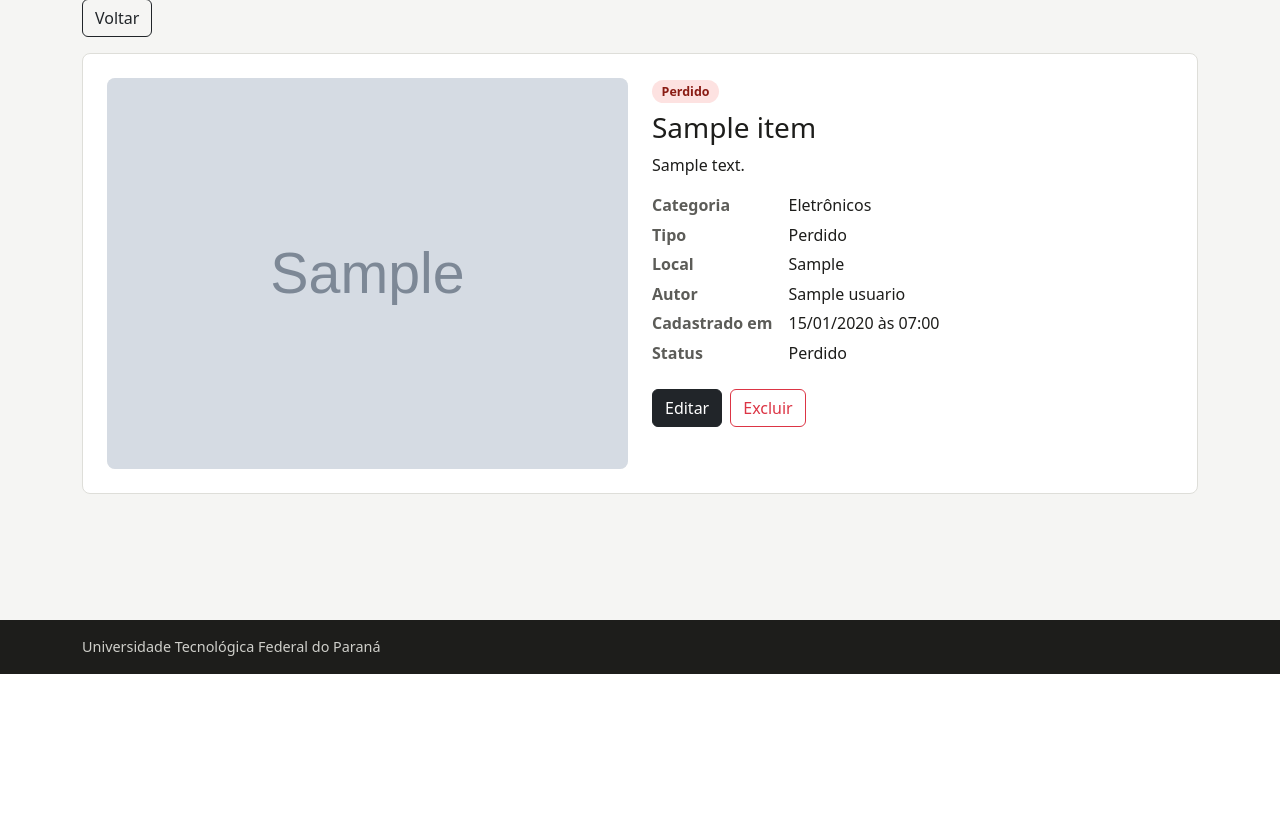
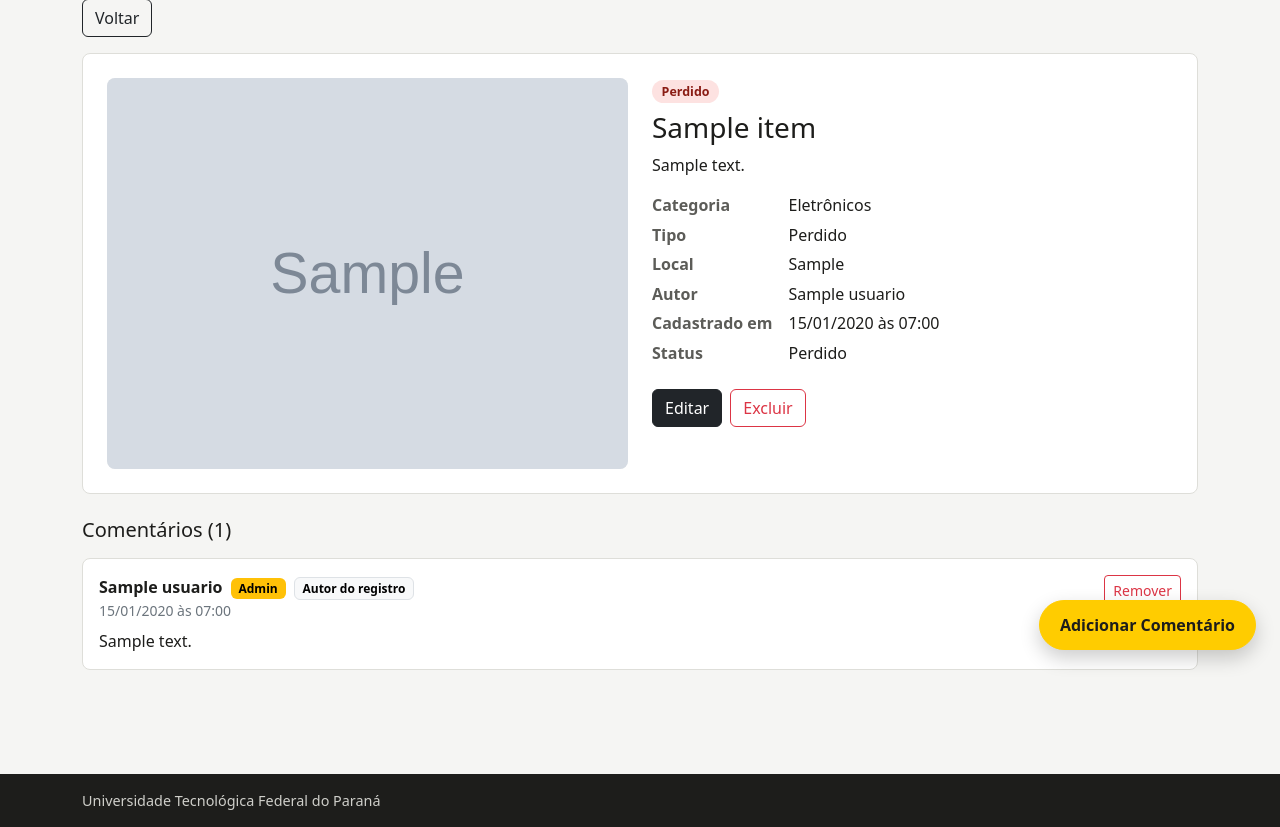
Before and after one commit to amand4morais/achados-perdidos-utfpr, a Django app: page /itens/1/ in a window 1280 px wide. Shown: the part 126-953 px from the top of the page. Before the commit the page ends 800 px from the top, so only its background shows below. Run offline with Django 5.2, Linux system fonts and the light colour scheme; a user stored in the database is signed in; tables that the repository leaves empty hold one stand-in row (values such as "Sample post"); grey boxes marked "Sample" are stand-in pictures.

Commit message:
adiciona comentários nos itens e moderação pelo adm

```diff
--- a/itens/forms.py
+++ b/itens/forms.py
@@ -4,7 +4,7 @@ from django import forms
 
 from contas.forms import CamposBootstrapMixin
 
-from .models import Item
+from .models import Comentario, Item
 
 EXTENSOES_PERMITIDAS = {".jpg", ".jpeg", ".png"}
 TIPOS_PERMITIDOS = {"image/jpeg", "image/png", "image/pjpeg"}
@@ -81,3 +81,18 @@ class FormularioFiltro(forms.Form):
         choices=[("", "Todos")] + list(Item.Status.choices),
         widget=forms.Select(attrs={"class": "form-select"}),
     )
+
+
+class FormularioComentario(CamposBootstrapMixin, forms.ModelForm):
+    class Meta:
+        model = Comentario
+        fields = ["texto"]
+        widgets = {
+            "texto": forms.Textarea(attrs={"rows": 4, "maxlength": 1000, "placeholder": "Escreva sua mensagem"}),
+        }
+
+    def clean_texto(self):
+        texto = self.cleaned_data["texto"].strip()
+        if not texto:
+            raise forms.ValidationError("Escreva alguma coisa antes de salvar.")
+        return texto
--- a/itens/models.py
+++ b/itens/models.py
@@ -1,6 +1,7 @@
 from django.conf import settings
 from django.db import models
 from django.db.models import Q
+from django.urls import reverse
 
 from .validadores import validar_imagem
 
@@ -61,6 +62,9 @@ class Item(models.Model):
         if self._state.adding and not self.status:
             self.status = self.status_inicial_para(self.tipo)
         super().save(*args, **kwargs)
+
+    def get_absolute_url(self):
+        return reverse("detalhes", args=[self.pk])
 
     def registrar_historico(self, usuario, status_anterior, observacao=""):
         return HistoricoStatus.objects.create(
--- a/itens/urls.py
+++ b/itens/urls.py
@@ -8,4 +8,6 @@ urlpatterns = [
     path("itens/<int:pk>/", views.detalhes, name="detalhes"),
     path("itens/<int:pk>/editar/", views.editar, name="editar"),
     path("itens/<int:pk>/excluir/", views.excluir, name="excluir"),
+    path("itens/<int:pk>/comentarios/", views.comentar, name="comentar"),
+    path("comentarios/<int:pk>/excluir/", views.excluir_comentario, name="excluir_comentario"),
 ]
--- a/itens/views.py
+++ b/itens/views.py
@@ -6,8 +6,8 @@ from django.db import transaction
 from django.shortcuts import get_object_or_404, redirect, render
 from django.views.decorators.http import require_POST
 
-from .forms import FormularioEdicaoItem, FormularioFiltro, FormularioItem
-from .models import Item
+from .forms import FormularioComentario, FormularioEdicaoItem, FormularioFiltro, FormularioItem
+from .models import Comentario, Item
 
 ITENS_POR_PAGINA = 12
 
@@ -49,12 +49,47 @@ def novo_registro(request):
     return render(request, "itens/novo_registro.html", {"form": form})
 
 
-def detalhes(request, pk):
-    item = get_object_or_404(Item.objects.select_related("autor"), pk=pk)
+def renderizar_detalhes(request, item, form_comentario=None, abrir_modal=""):
     return render(request, "itens/detalhes.html", {
         "item": item,
         "pode_editar": item.pode_editar(request.user),
+        "eh_admin": request.user.is_authenticated and request.user.eh_admin,
+        "comentarios": item.comentarios.select_related("autor"),
+        "form_comentario": form_comentario or FormularioComentario(),
+        "abrir_modal": abrir_modal,
     })
+
+
+def detalhes(request, pk):
+    item = get_object_or_404(Item.objects.select_related("autor"), pk=pk)
+    return renderizar_detalhes(request, item)
+
+
+@login_required
+@require_POST
+def comentar(request, pk):
+    item = get_object_or_404(Item.objects.select_related("autor"), pk=pk)
+    form = FormularioComentario(request.POST)
+    if not form.is_valid():
+        return renderizar_detalhes(request, item, form_comentario=form, abrir_modal="modal-comentario")
+    comentario = form.save(commit=False)
+    comentario.item = item
+    comentario.autor = request.user
+    comentario.save()
+    messages.success(request, "Comentário adicionado.")
+    return redirect(f"{item.get_absolute_url()}#comentario-{comentario.pk}")
+
+
+@login_required
+@require_POST
+def excluir_comentario(request, pk):
+    comentario = get_object_or_404(Comentario, pk=pk)
+    if not request.user.eh_admin:
+        raise PermissionDenied("Somente administradores podem moderar comentários.")
+    item = comentario.item
+    comentario.delete()
+    messages.success(request, "Comentário removido.")
+    return redirect(f"{item.get_absolute_url()}#comentarios")
 
 
 @login_required
--- a/static/css/estilo.css
+++ b/static/css/estilo.css
@@ -231,6 +231,35 @@ a {
     min-width: 8rem;
 }
 
+.pagina-com-botao-flutuante {
+    padding-bottom: 4.5rem;
+}
+
+.botao-flutuante {
+    position: fixed;
+    right: 1.5rem;
+    bottom: 1.5rem;
+    z-index: 1030;
+    border-radius: 999px;
+    padding: .75rem 1.25rem;
+    box-shadow: 0 .5rem 1.25rem rgba(0, 0, 0, .2);
+}
+
+.texto-comentario {
+    overflow-wrap: anywhere;
+}
+
+.comentario:target {
+    outline: 3px solid var(--amarelo);
+}
+
+@media (max-width: 575.98px) {
+    .botao-flutuante {
+        right: 1rem;
+        bottom: 1rem;
+    }
+}
+
 .rodape {
     background: var(--preto);
     color: #cfcfca;
--- /dev/null
+++ b/static/js/detalhes.js
@@ -0,0 +1,26 @@
+(function () {
+    const marcador = document.getElementById("abrir-modal");
+    if (marcador) {
+        const modal = document.getElementById(marcador.dataset.modal);
+        if (modal) {
+            bootstrap.Modal.getOrCreateInstance(modal).show();
+        }
+    }
+
+    document.querySelectorAll("form[data-confirmar]").forEach(function (formulario) {
+        formulario.addEventListener("submit", function (evento) {
+            if (!window.confirm(formulario.dataset.confirmar)) {
+                evento.preventDefault();
+            }
+        });
+    });
+
+    document.querySelectorAll(".modal").forEach(function (modal) {
+        modal.addEventListener("shown.bs.modal", function () {
+            const campo = modal.querySelector("textarea, input:not([type=hidden])");
+            if (campo) {
+                campo.focus();
+            }
+        });
+    });
+})();
--- a/templates/itens/detalhes.html
+++ b/templates/itens/detalhes.html
@@ -1,8 +1,10 @@
 {% extends "base.html" %}
+{% load static %}
 
 {% block titulo %}{{ item.titulo }}{% endblock %}
 
 {% block conteudo %}
+    <div class="pagina-com-botao-flutuante">
         <a href="{% url 'inicio' %}" class="btn btn-outline-dark mb-3">Voltar</a>
 
         <div class="cartao p-3 p-md-4">
@@ -44,6 +46,64 @@
             </div>
         </div>
 
+        <section id="comentarios" class="mt-4" aria-labelledby="titulo-comentarios">
+            <h2 class="h5 mb-3" id="titulo-comentarios">Comentários ({{ comentarios|length }})</h2>
+
+            {% for comentario in comentarios %}
+                <article class="cartao comentario p-3 mb-2" id="comentario-{{ comentario.pk }}">
+                    <div class="d-flex justify-content-between align-items-start gap-2">
+                        <div>
+                            <strong>{{ comentario.autor.nome }}</strong>
+                            {% if comentario.autor.eh_admin %}<span class="badge text-bg-warning ms-1">Admin</span>{% endif %}
+                            {% if comentario.autor_id == item.autor_id %}<span class="badge text-bg-light border ms-1">Autor do registro</span>{% endif %}
+                            <div class="small text-secondary">
+                                <time datetime="{{ comentario.criado_em|date:'c' }}">{{ comentario.criado_em|date:"d/m/Y" }} às {{ comentario.criado_em|date:"H:i" }}</time>
+                            </div>
+                        </div>
+                        {% if eh_admin %}
+                            <form method="post" action="{% url 'excluir_comentario' comentario.pk %}" data-confirmar="Remover este comentário?">
+                                {% csrf_token %}
+                                <button type="submit" class="btn btn-sm btn-outline-danger">Remover</button>
+                            </form>
+                        {% endif %}
+                    </div>
+                    <p class="mb-0 mt-2 texto-comentario">{{ comentario.texto|linebreaksbr }}</p>
+                </article>
+            {% empty %}
+                <p class="text-secondary">Nenhum comentário ainda.</p>
+            {% endfor %}
+        </section>
+    </div>
+
+    {% if user.is_authenticated %}
+        <button type="button" class="btn btn-amarelo botao-flutuante" data-bs-toggle="modal" data-bs-target="#modal-comentario">
+            Adicionar Comentário
+        </button>
+
+        <div class="modal fade" id="modal-comentario" tabindex="-1" aria-labelledby="titulo-modal-comentario" aria-hidden="true">
+            <div class="modal-dialog modal-dialog-centered">
+                <form method="post" action="{% url 'comentar' item.pk %}" class="modal-content" novalidate>
+                    {% csrf_token %}
+                    <div class="modal-header">
+                        <h2 class="modal-title fs-5" id="titulo-modal-comentario">Adicionar Comentário</h2>
+                        <button type="button" class="btn-close" data-bs-dismiss="modal" aria-label="Fechar"></button>
+                    </div>
+                    <div class="modal-body">
+                        {% include "parciais/campo.html" with campo=form_comentario.texto %}
+                    </div>
+                    <div class="modal-footer">
+                        <button type="button" class="btn btn-outline-secondary" data-bs-dismiss="modal">Cancelar</button>
+                        <button type="submit" class="btn btn-amarelo">Salvar</button>
+                    </div>
+                </form>
+            </div>
+        </div>
+    {% else %}
+        <a href="{% url 'entrar' %}?next={{ request.path|urlencode }}" class="btn btn-amarelo botao-flutuante" title="Entre na sua conta para comentar">
+            Adicionar Comentário
+        </a>
+    {% endif %}
+
     {% if pode_editar %}
         <div class="modal fade" id="modal-excluir" tabindex="-1" aria-labelledby="titulo-modal-excluir" aria-hidden="true">
             <div class="modal-dialog modal-dialog-centered">
@@ -65,3 +125,10 @@
         </div>
     {% endif %}
 {% endblock %}
+
+{% block scripts %}
+    {% if abrir_modal %}
+        <div id="abrir-modal" data-modal="{{ abrir_modal }}" hidden></div>
+    {% endif %}
+    <script src="{% static 'js/detalhes.js' %}"></script>
+{% endblock %}
```
Lines whose indentation alone changed are shown as unchanged.
